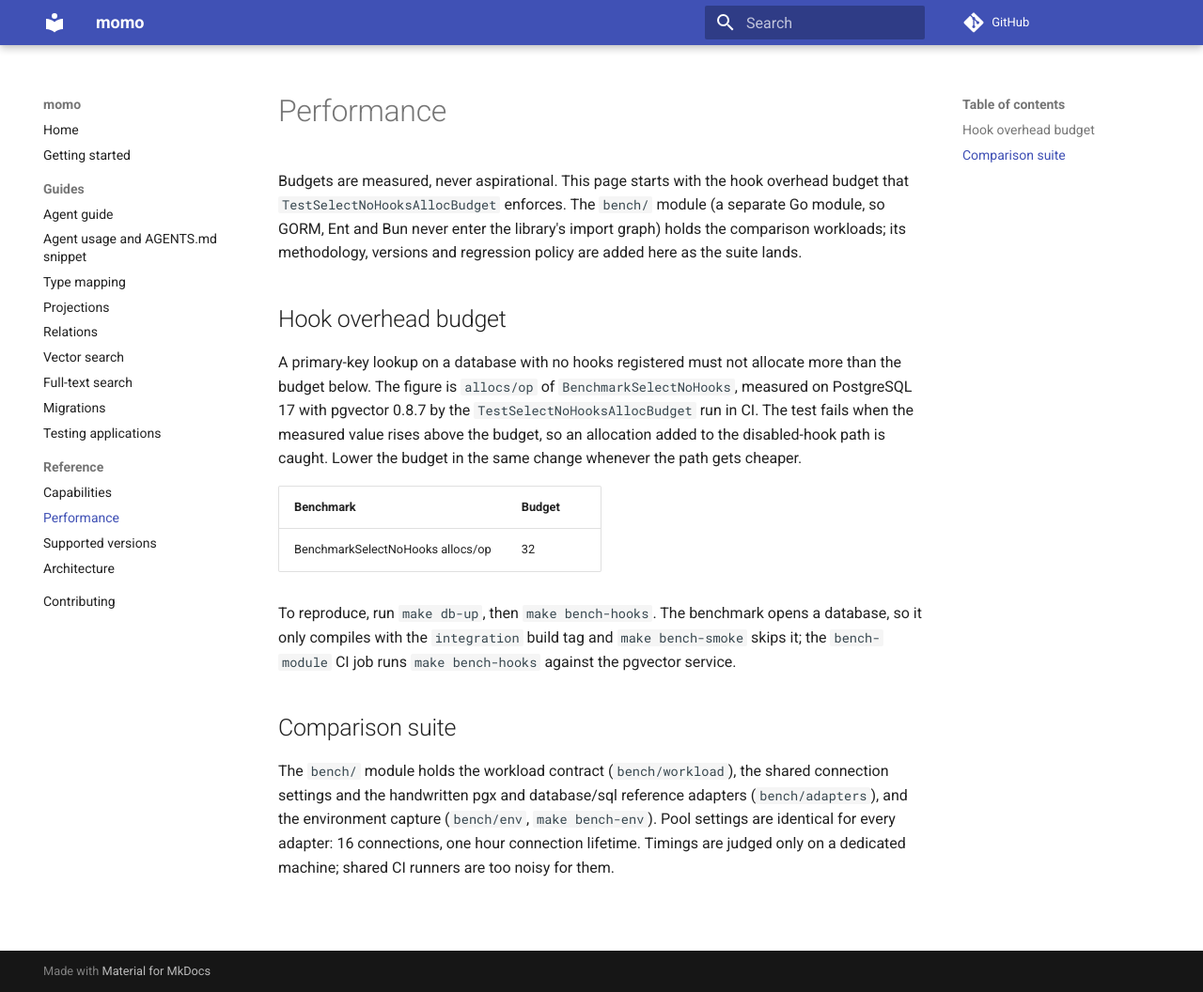
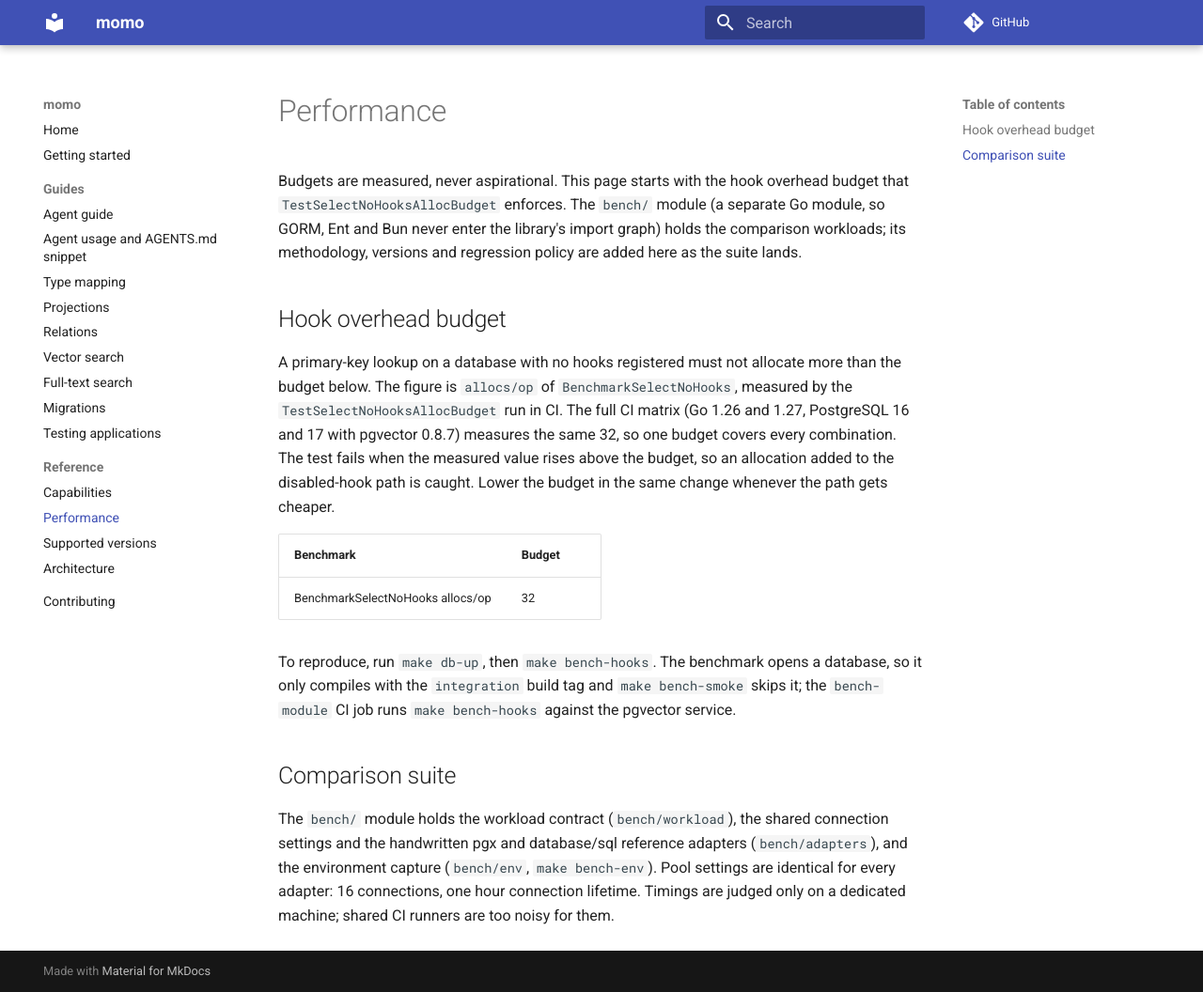
Before and after one commit to azrtydxb/momo, an MkDocs documentation site: the page built from docs/PERFORMANCE.md, in a window 1280 px wide and 1056 px high. Shown: the whole window at 94% size. Built offline with MkDocs 1.6.1 and Material for MkDocs 9.7.7, drawn with Linux system fonts in a browser that asks for light colours; comment, search, counter and statistics services are not loaded; the version menu is left out.

Commit message:
docs(perf): record the budget across the CI matrix and fix the story 167 evidence

```diff
--- a/docs/PERFORMANCE.md
+++ b/docs/PERFORMANCE.md
@@ -10,8 +10,9 @@ regression policy are added here as the suite lands.
 
 A primary-key lookup on a database with no hooks registered must not allocate
 more than the budget below. The figure is `allocs/op` of
-`BenchmarkSelectNoHooks`, measured on PostgreSQL 17 with pgvector 0.8.7 by the
-`TestSelectNoHooksAllocBudget` run in CI. The test fails when the measured
+`BenchmarkSelectNoHooks`, measured by the `TestSelectNoHooksAllocBudget` run in CI. The full CI matrix
+(Go 1.26 and 1.27, PostgreSQL 16 and 17 with pgvector 0.8.7) measures the same
+32, so one budget covers every combination. The test fails when the measured
 value rises above the budget, so an allocation added to the disabled-hook path
 is caught. Lower the budget in the same change whenever the path gets cheaper.
 
```
Also changed, not shown: .procoder/backlog/stories/20261104-167-momo-09-task-3-disabled-hook-allocation-budget-a.md (+3 -2 lines).
